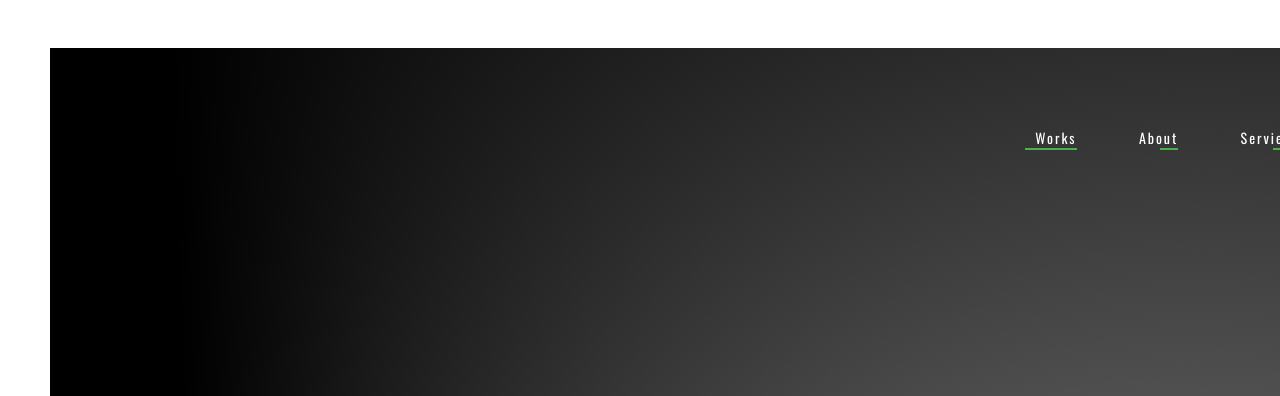
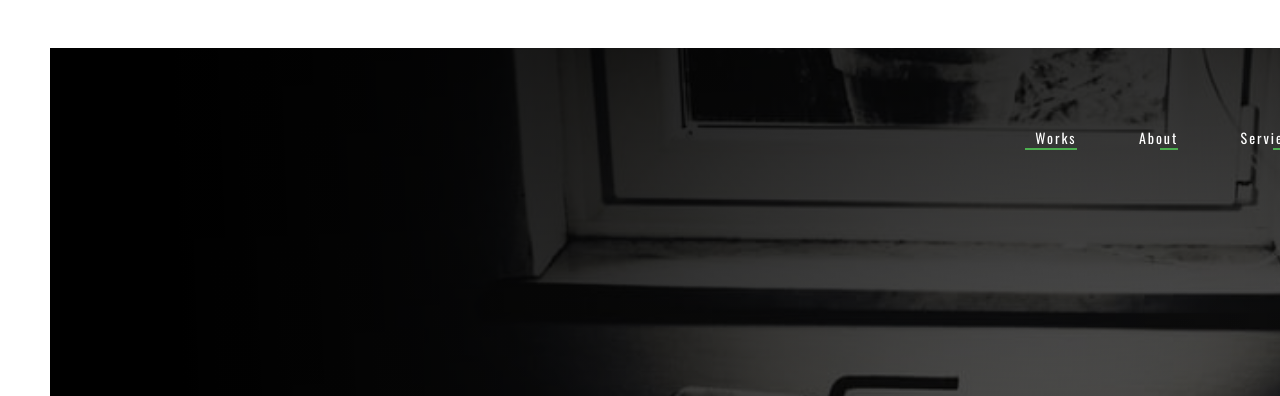
Before and after one commit to oreshkins/vrs2, a plain HTML site: page index.html in a window 1280 px wide. Shown: the top 396 px of the page. Drawn offline with nearby package versions, Linux system fonts and the light colour scheme.

Commit message:
Update style.css

```diff
--- a/style.css
+++ b/style.css
@@ -13,7 +13,7 @@ body {
 }
 header {
     width: 1800px;height: 900px;
-    background: url(CreativeStudio/images/fon1.png);
+    background: url(images/fon1.png);
     background-size: cover;
     background-position: 0 -383px;
     position: relative;
```
